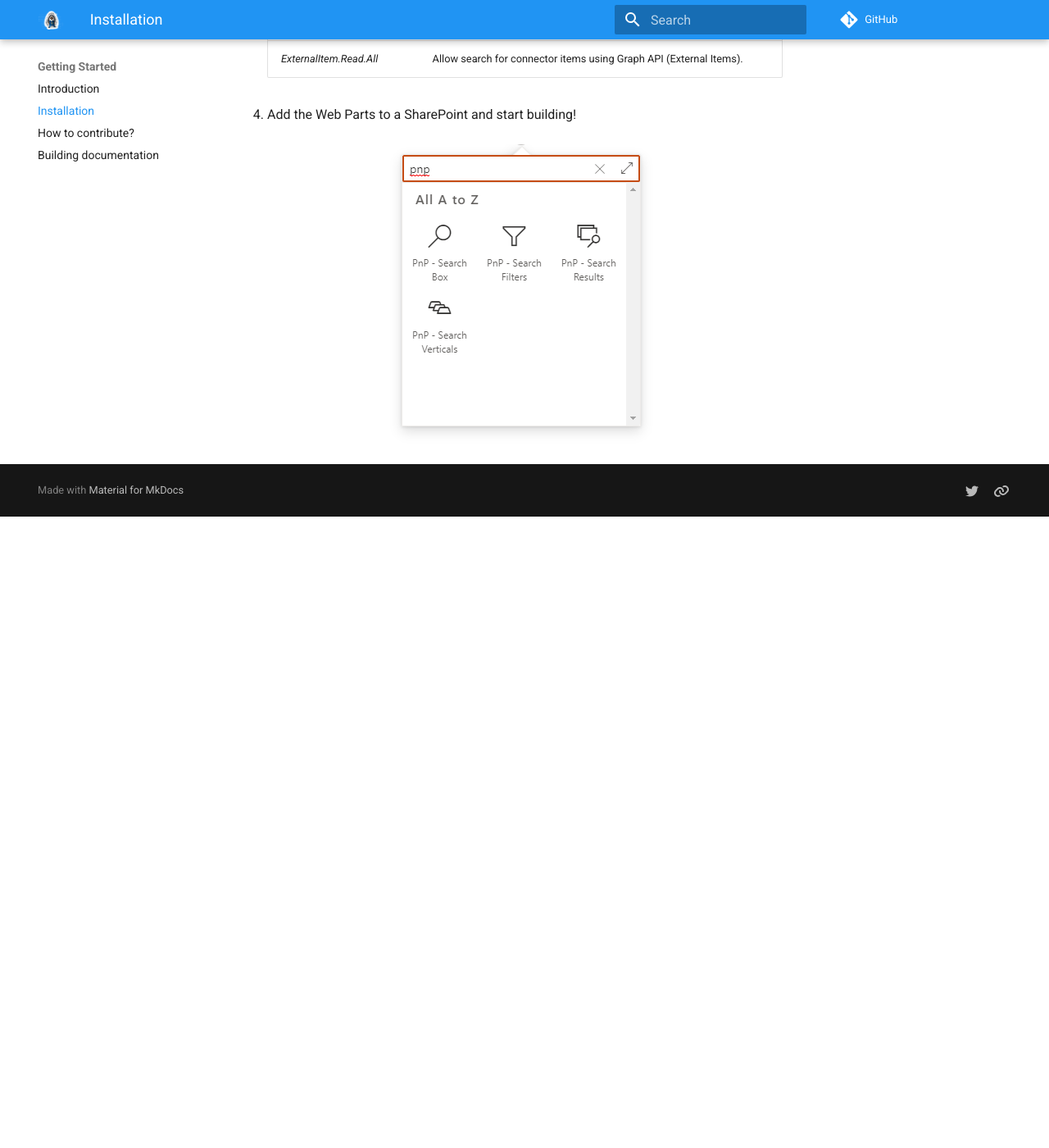
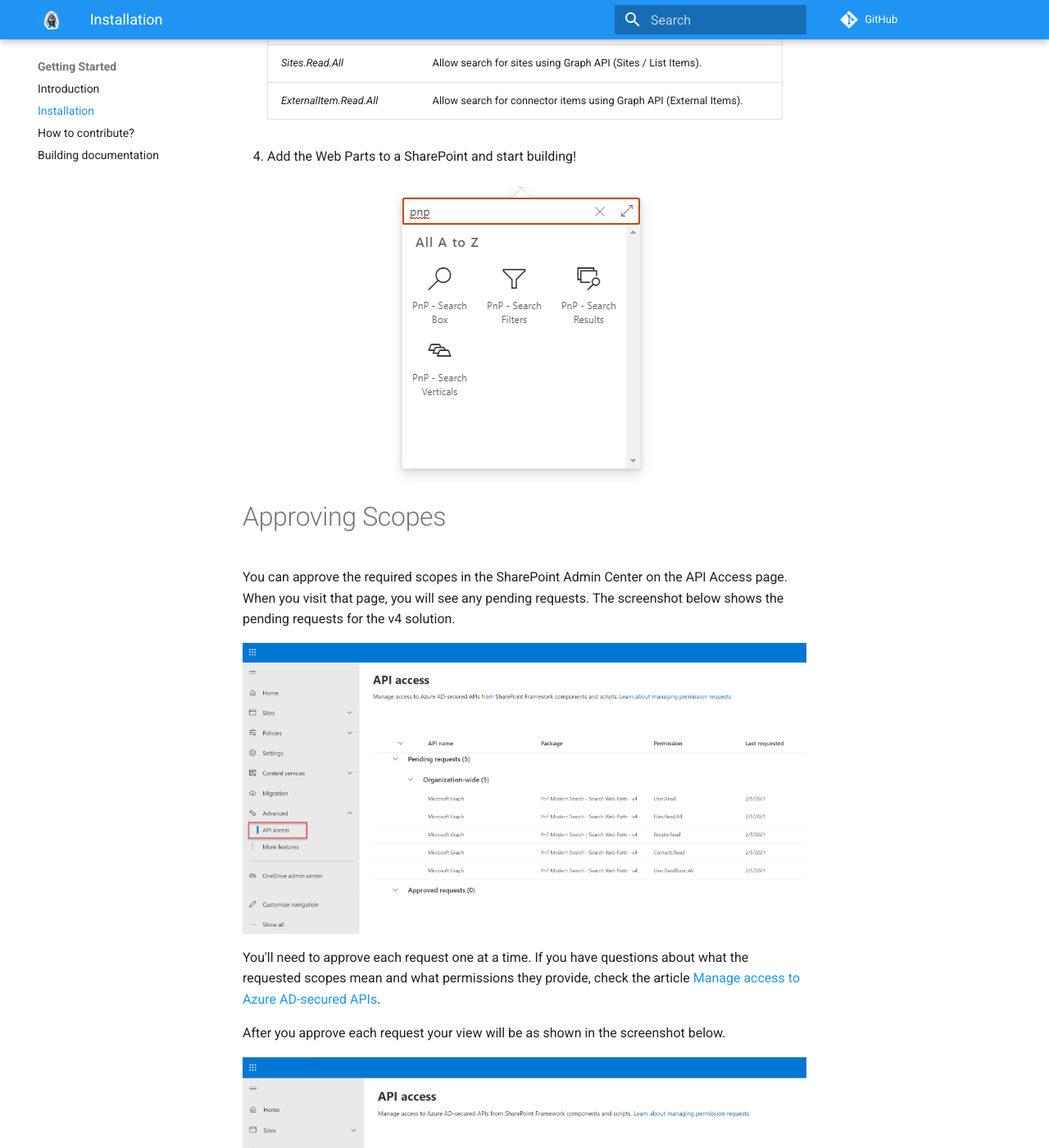
Before and after one commit to dominic5perezd/pnp-modern-search, an MkDocs documentation site: the page built from docs/installation.md, in a window 1280 px wide and 1400 px high, scrolled down 1452 px. Shown: the whole window at 82% size. Built offline with MkDocs 1.6.1 and Material for MkDocs 9.7.7, drawn with Linux system fonts in a browser that asks for light colours; comment, search, counter and statistics services are not loaded; before the commit the page ends 2082 px from its top, so only the background shows below that; some of the changed text lies outside the part shown.

Commit message:
Added information abotu approving access requests

```diff
--- a/docs/installation.md
+++ b/docs/installation.md
@@ -14,7 +14,7 @@
 
     > * The solution asks the following API permissions by default to enhance the experience. These permissions are **not mandatory**. If you don't accept them, you will simply have less available features.
 
-    > * You can approve scopes from https://&lt;tenant&gt;-admin.sharepoint.com/_layouts/15/online/AdminHome.aspx#/webApiPermissionManagement
+    > * You can approve scopes from the API Access screen in the SharePoint Admin Center: https://&lt;tenant&gt;-admin.sharepoint.com/_layouts/15/online/AdminHome.aspx#/webApiPermissionManagement If you'd like more details on this step, please see the [Approving Scopes](#approving-scopes) section below.
 
     | Requested API permission | Used for |
     | -------------- | --------- |
@@ -31,3 +31,15 @@
 3. Add the Web Parts to a SharePoint and start building!
 
 !["Available Web Parts"](./assets/webparts.png){: .center}
+
+# Approving Scopes
+
+You can approve the required scopes in the SharePoint Admin Center on the API Access page. When you visit that page, you will see any pending requests. The screenshot below shows the pending requests for the v4 solution.
+
+!["App Catalog"](./assets/api-access-pending.jpg){: .center}
+
+You'll need to approve each request one at a time. If you have questions about what the requested scopes mean and what permissions they provide, check the article [Manage access to Azure AD-secured APIs](https://docs.microsoft.com/en-us/sharepoint/api-access).
+
+After you approve each request your view will be as shown in the screenshot below.
+
+!["App Catalog"](./assets/api-access-approved.jpg){: .center}
```
Also changed, not shown: docs/assets/api-access-approved.jpg (added), docs/assets/api-access-pending.jpg (added).
